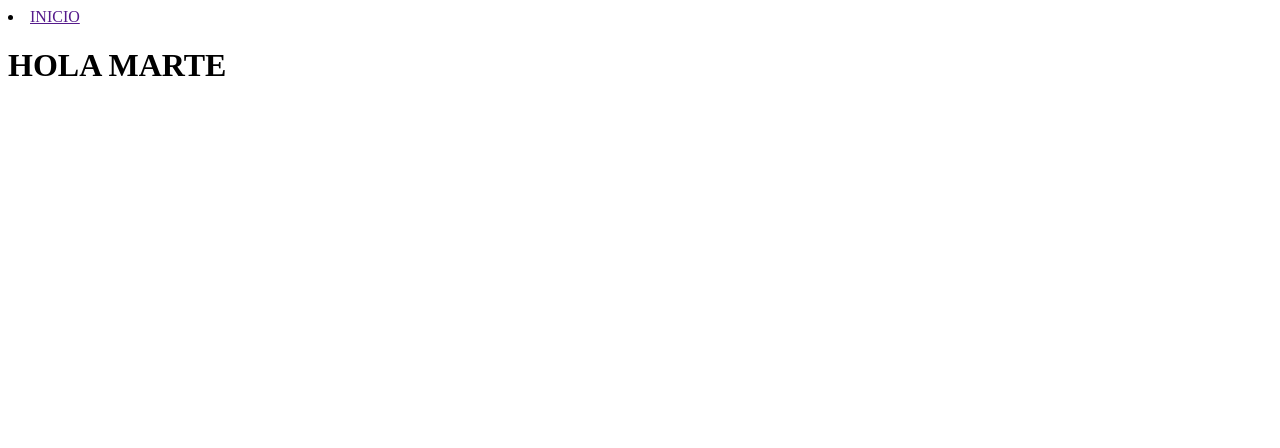
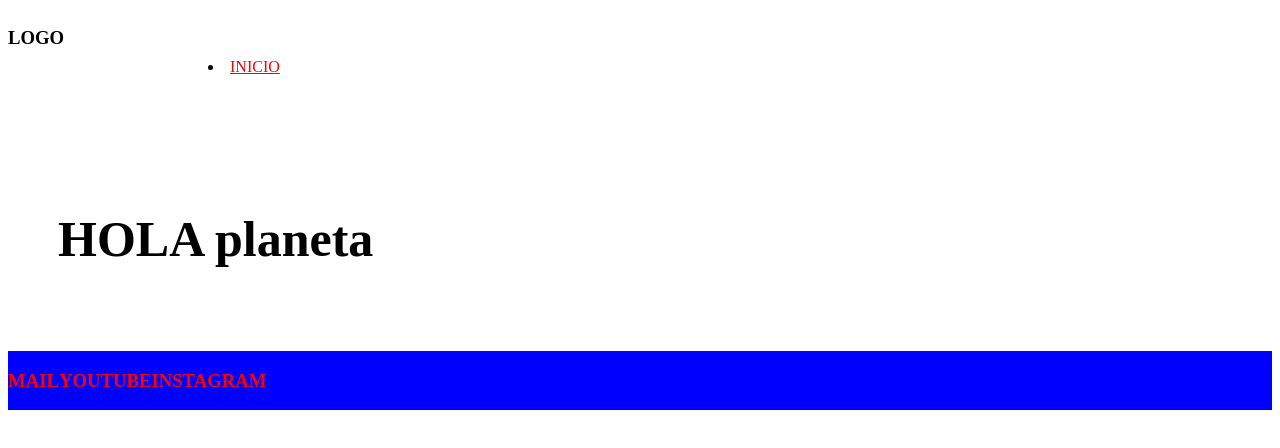
Before and after one commit to agusweich/sass, a website: page index.html in a window 1280 px wide. Drawn offline with Linux system fonts and the light colour scheme.

Commit message:
agregue modificaciones

```diff
--- a/index.html
+++ b/index.html
@@ -7,16 +7,26 @@
 	<link rel="stylesheet" type="text/css" href="css/estilo.css">
 </head>
 <body>
-	<div class="container">
-		<div class="row">
+	<div class="grid-container">
+		<div class="logo">
+			<h3>LOGO</h3>
+		</div>
+		<div class="nav">
+
 			<nav>
 				<li><a href="">INICIO</a></li>
 			</nav>
 		</div>
 	</div>
-	<div class="row">
-		<h1>HOLA MARTE</h1>
+	<div class="encabezado">
+		<h1>HOLA planeta</h1>
 	</div>
+
+	<footer>
+		<h3>MAIL</h3>
+		<h3>YOUTUBE</h3>
+		<h3>INSTAGRAM</h3>
+	</footer>
 
 </body>
 </html>
--- a/scss/_nav.scss
+++ b/scss/_nav.scss
@@ -0,0 +1,21 @@
+//variables
+
+$azul:blue;
+$negro:black;
+$flex:flex;
+$ptop:50px;
+$rojo:red;
+
+
+
+
+
+//nesting
+
+li{
+	padding: $ptop;
+	a {
+		color:$rojo;
+
+	}
+}
```
Also changed, not shown: css/estilo.css.
